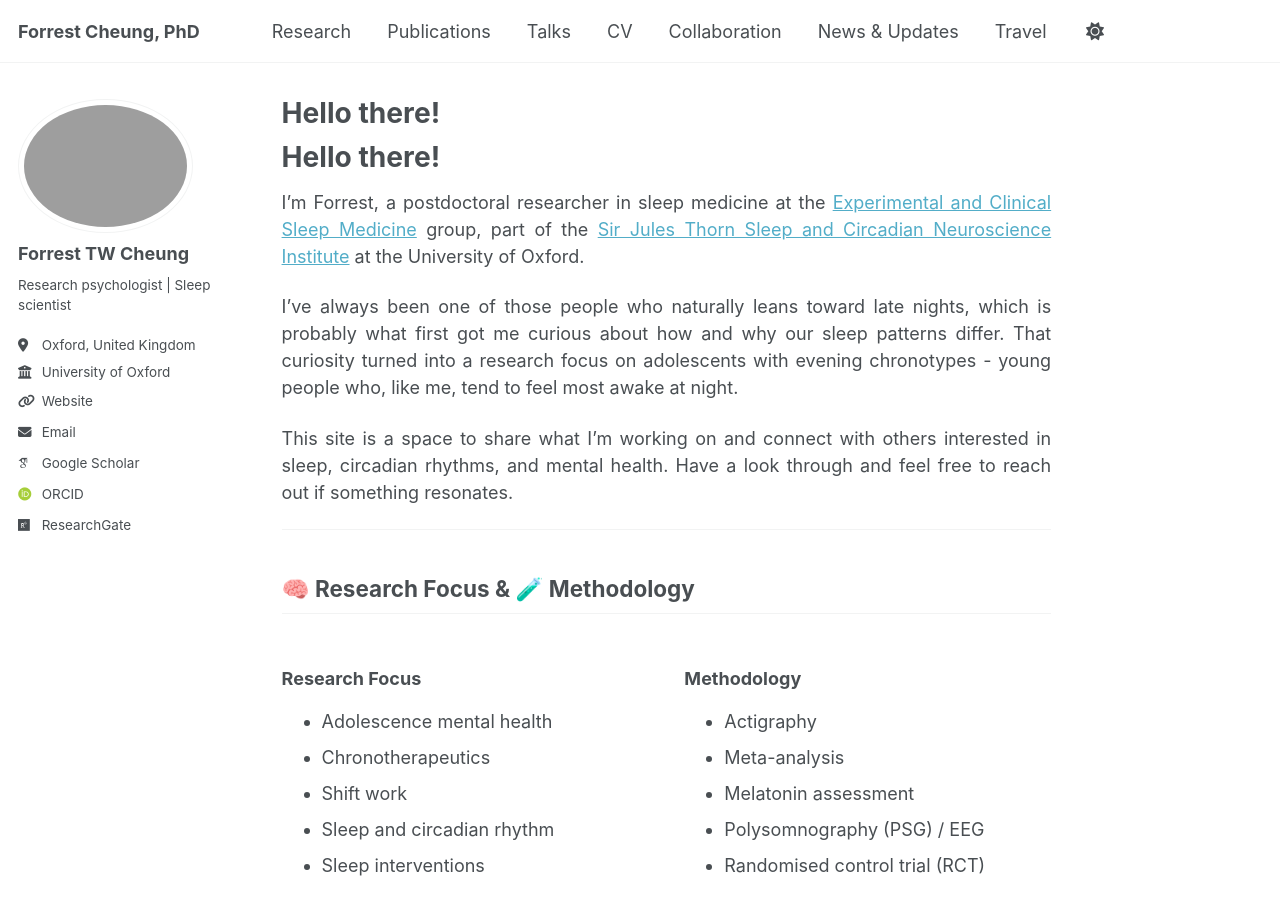
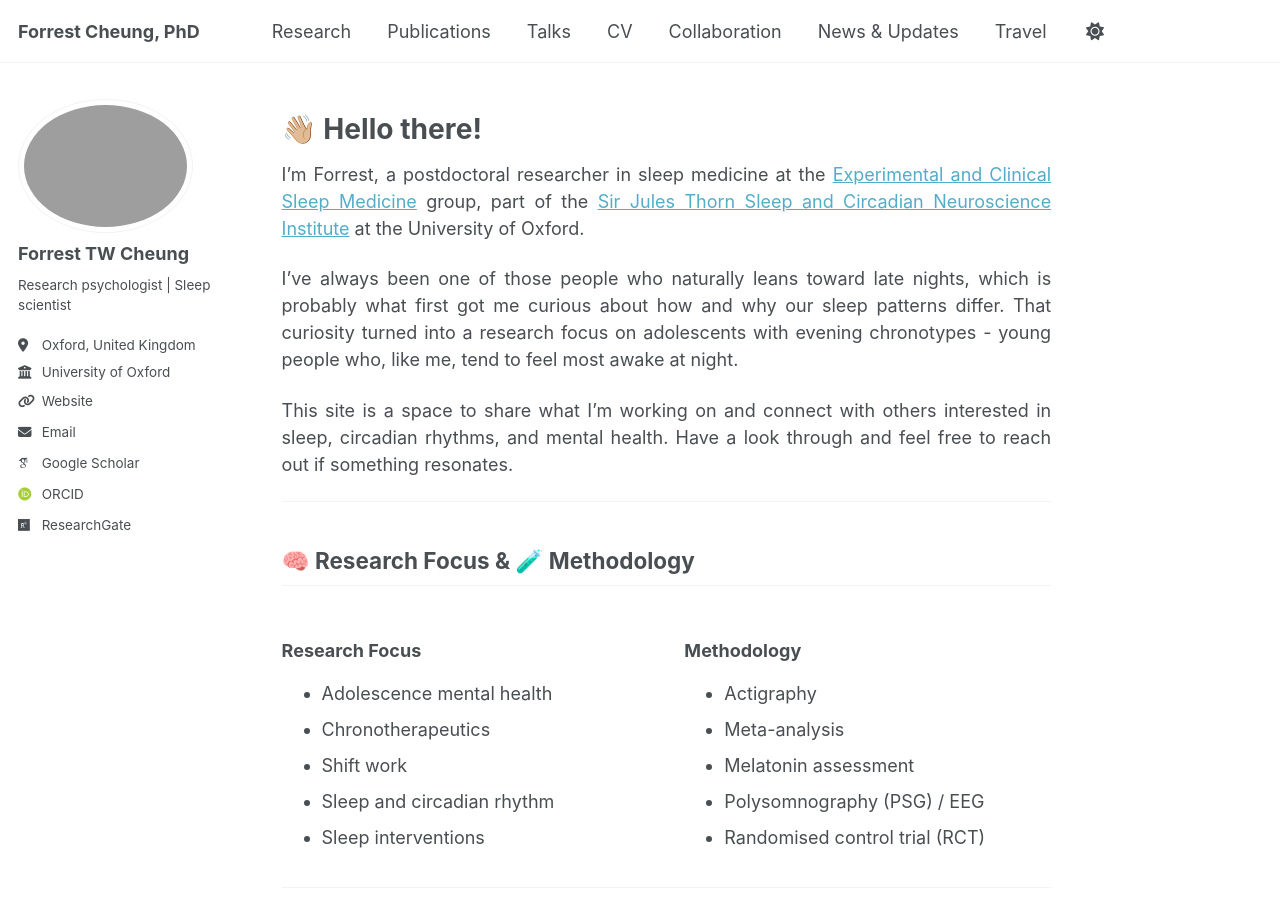
Before and after one commit to forrestcheungtw/forrestcheungtw.github.io, a Jekyll site: the page built from index.md, in a window 1280 px wide and 900 px high. Built offline with Jekyll 4.4.1, drawn with Linux system fonts in a browser that asks for light colours; some web fonts are replaced; a script that is not in the unit is left out; our own code applies the rules of GitHub Pages for plain Markdown files; part of the change alters nothing that is shown.

Commit message:
Updated 6 files via CloudCannon.

```diff
--- a/_config.yml
+++ b/_config.yml
@@ -1,9 +1,9 @@
 locale: en-GB
 site_theme: default
-title: Forrest Cheung, PhD
+title: "Forrest Cheung, PhD"
 title_separator: '-'
 name: Forrest Cheung
-description: 'Forrest Cheung person webpage'
+description: "Sleep and Mental Health Researcher"
 url: https://forrestcheungtw.github.io
 baseurl: ''
 repository: https://forrestcheungtw.github.io/
--- a/index.md
+++ b/index.md
@@ -1,12 +1,13 @@
 ---
 permalink:
+title: ""
 author_profile: true
 redirect_from:
   - /about/
   - /about.html
 ---
 
-# Hello there!
+# 👋🏼 Hello there!
 
 <div style="text-align: justify;">
 
```
